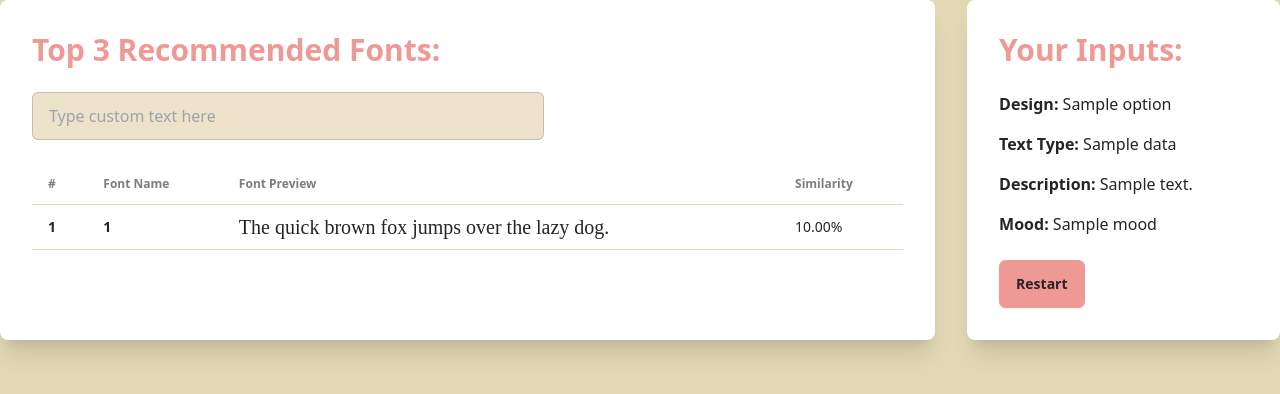
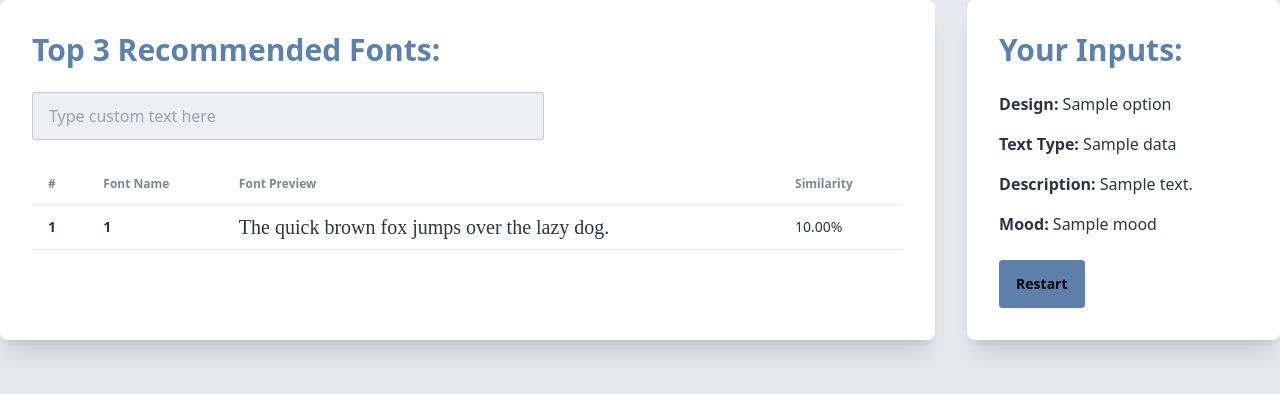
Before and after one commit to fontelier-AI/fontelier-ai, a Flask app: template templates/result.html in a window 1280 px wide. Shown: the top 394 px of the page. Run offline with Flask 3, Linux system fonts and the light colour scheme; the template is opened without the code that fills it: most values are stand-ins (such as "Sample title", 1, 10 or a date in 2020); some libraries are stand-ins or nearby versions; some web fonts are replaced.

Commit message:
change UI theme to nord

```diff
--- a/templates/index.html
+++ b/templates/index.html
@@ -1,5 +1,5 @@
 <!DOCTYPE html>
-<html lang="en" data-theme="retro">
+<html lang="en" data-theme="nord">
 
 <head>
     <title>Welcome | Fontelier AI</title>
@@ -13,7 +13,7 @@
         tailwind.config = {
             plugins: [daisyui],
             daisyui: {
-                themes: ["retro"],
+                themes: ["nord"],
             }
         };
     </script>
--- a/templates/result.html
+++ b/templates/result.html
@@ -1,5 +1,5 @@
 <!DOCTYPE html>
-<html lang="en" data-theme="retro">
+<html lang="en" data-theme="nord">
 
 <head>
     <title>Font Recommendations | Fontelier AI</title>
@@ -13,14 +13,15 @@
         tailwind.config = {
             plugins: [daisyui],
             daisyui: {
-                themes: ["retro"],
+                themes: ["nord"],
             }
         };
     </script>
 
-    <!-- Load Google Fonts dynamically -->
+    <!-- Load Google Fonts dynamically with proper capitalization -->
     {% for font in api_result %}
-    <link href="https://fonts.googleapis.com/css2?family={{ font[0] | replace(' ', '+') }}&display=swap" rel="stylesheet">
+        {% set formatted_font = font[0].capitalize() %}
+        <link href="https://fonts.googleapis.com/css?family={{ formatted_font | replace(' ', '+') }}&display=swap" rel="stylesheet">
     {% endfor %}
 </head>
 
--- a/templates/step1.html
+++ b/templates/step1.html
@@ -1,5 +1,5 @@
 <!DOCTYPE html>
-<html lang="en" data-theme="retro">
+<html lang="en" data-theme="nord">
 
 <head>
     <title>Welcome | Fontelier AI</title>
@@ -13,7 +13,7 @@
         tailwind.config = {
             plugins: [daisyui],
             daisyui: {
-                themes: ["retro"],
+                themes: ["nord"],
             }
         };
     </script>
--- a/templates/step2.html
+++ b/templates/step2.html
@@ -1,5 +1,5 @@
 <!DOCTYPE html>
-<html lang="en" data-theme="retro">
+<html lang="en" data-theme="nord">
 
 <head>
     <title>Welcome | Fontelier AI</title>
@@ -13,7 +13,7 @@
         tailwind.config = {
             plugins: [daisyui],
             daisyui: {
-                themes: ["retro"],
+                themes: ["nord"],
             }
         };
     </script>
--- a/templates/step3.html
+++ b/templates/step3.html
@@ -1,5 +1,5 @@
 <!DOCTYPE html>
-<html lang="en" data-theme="retro">
+<html lang="en" data-theme="nord">
 
 <head>
     <title>Welcome | Fontelier AI</title>
@@ -13,7 +13,7 @@
         tailwind.config = {
             plugins: [daisyui],
             daisyui: {
-                themes: ["retro"],
+                themes: ["nord"],
             }
         };
     </script>
--- a/templates/step4.html
+++ b/templates/step4.html
@@ -1,5 +1,5 @@
 <!DOCTYPE html>
-<html lang="en" data-theme="retro">
+<html lang="en" data-theme="nord">
 
 <head>
     <title>Welcome | Fontelier AI</title>
@@ -13,7 +13,7 @@
         tailwind.config = {
             plugins: [daisyui],
             daisyui: {
-                themes: ["retro"],
+                themes: ["nord"],
             }
         };
     </script>
```
